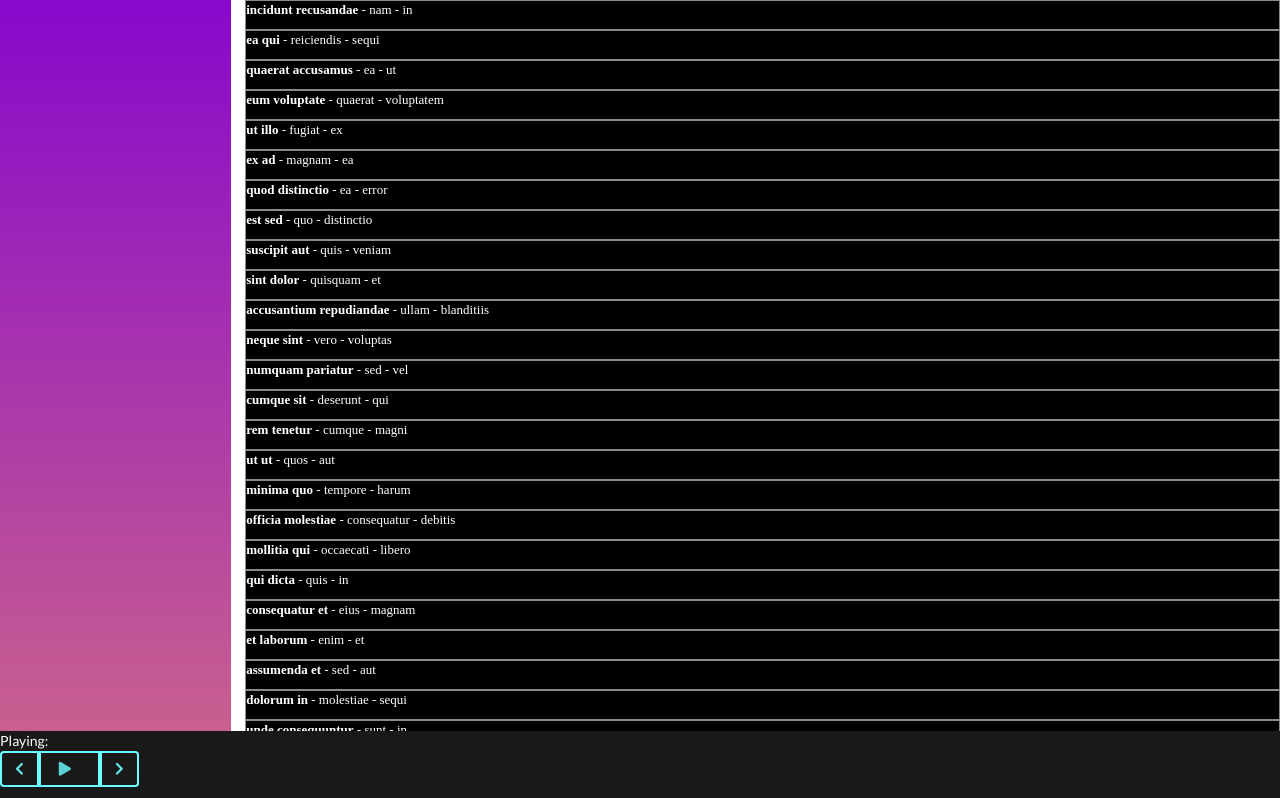
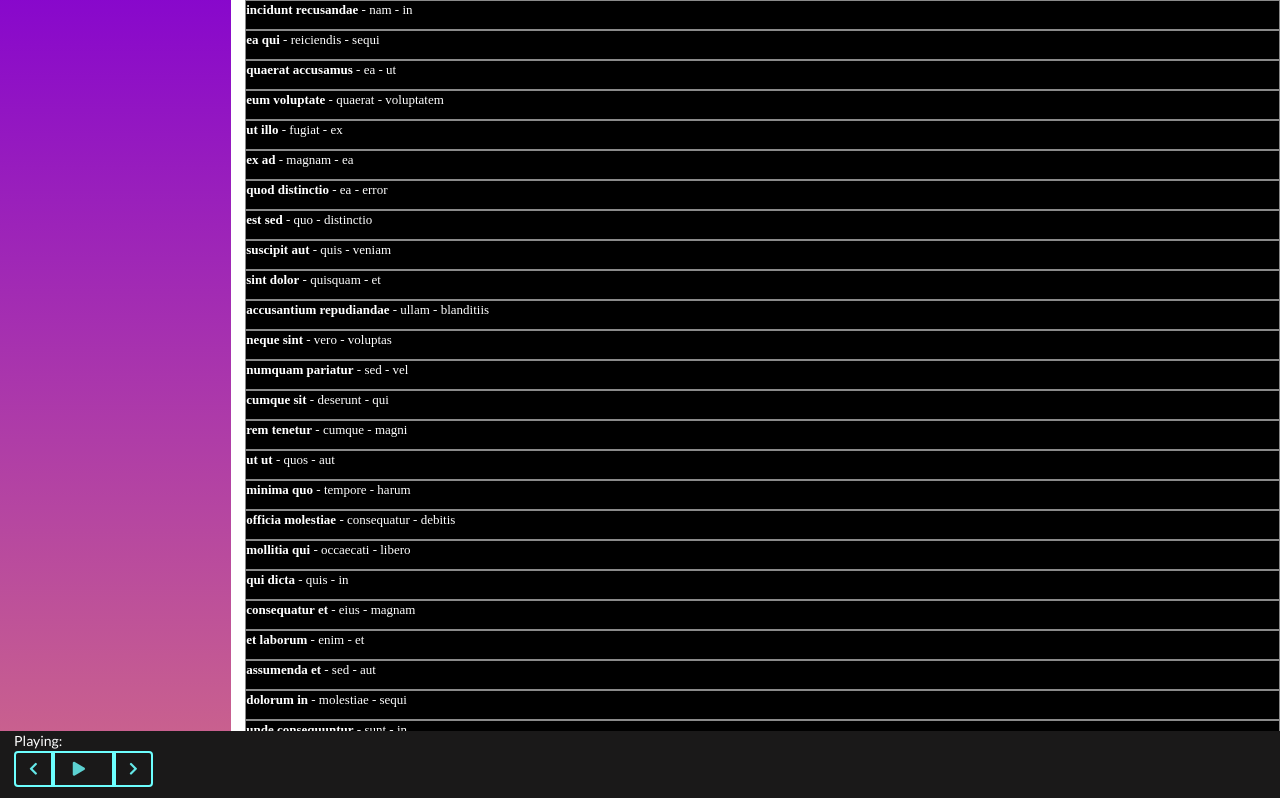
Before and after one commit to williamrmyers/media_player, a React (Create React App) app: page / in a window 1280 px wide. Shown: the top 798 px of the page. Built offline with nearby package versions, Linux system fonts and the light colour scheme.

Commit message:
Created Bar component, and seperated it from sidbar.

```diff
--- a/src/components/App.js
+++ b/src/components/App.js
@@ -1,11 +1,13 @@
 import React from 'react';
 import SideBar from './SideBar/SideBar';
+import Bar from './SideBar/Bar';
 import SongList from './SongList/SongList';
 
 const App = () => {
   return(
     <div className="ui equal width grid">
       <SideBar />
+      <Bar />
       <SongList />
     </div>
   );
--- /dev/null
+++ b/src/components/SideBar/Bar.js
@@ -0,0 +1,13 @@
+import React from 'react';
+import CurrentSong from './CurrentSong';
+import './SideBar.css'
+
+const Bar = () => {
+  return (
+    <div className="bar">
+      <CurrentSong />
+    </div>
+  );
+}
+
+export default Bar
--- a/src/components/SideBar/SideBar.css
+++ b/src/components/SideBar/SideBar.css
@@ -3,7 +3,7 @@
   background-image: linear-gradient(-180deg, #8706CD 0%, #DF7F79 100%);
   height:1000px;
 }
-.current-song {
+.bar {
   color: white;
   background-color: #1A1919;
   height: 69px;
--- a/src/components/SideBar/SideBar.js
+++ b/src/components/SideBar/SideBar.js
@@ -1,11 +1,10 @@
 import React from 'react';
-import CurrentSong from './CurrentSong';
 import './SideBar.css'
 
 const SideBar = () => {
   return(
     <div className="three wide column side-bar">
-        <CurrentSong />
+
     </div>
   );
 }
```
